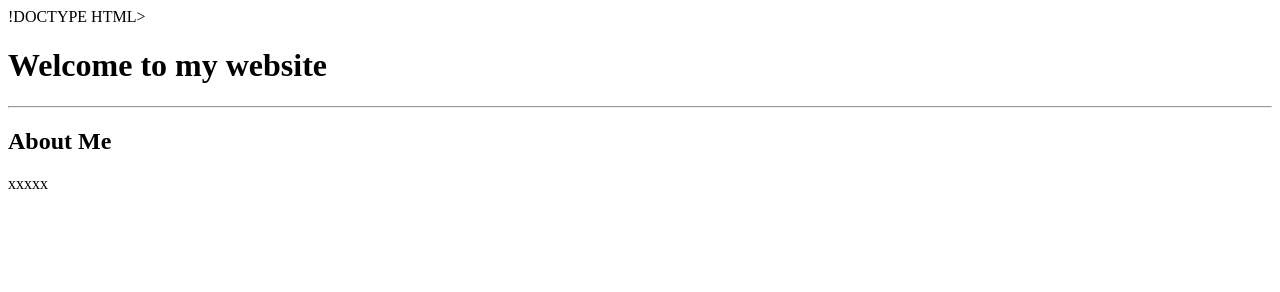
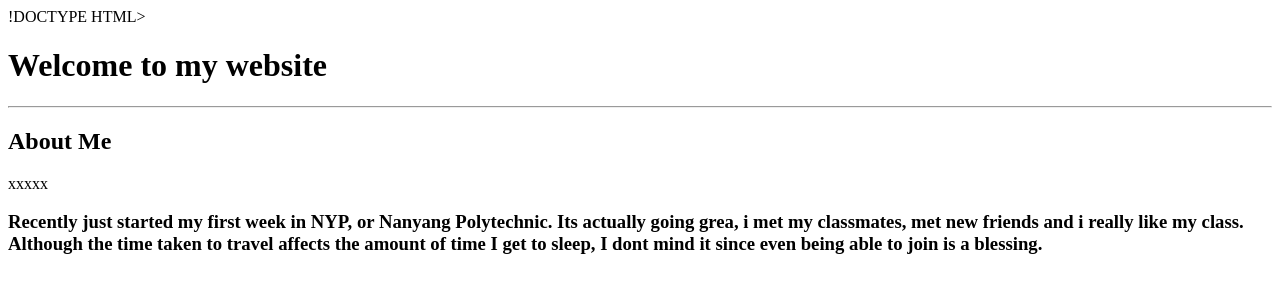
Before and after one commit to laoahgong256-ctrl/laoahgong256-Github.io, a plain HTML site: page index.html in a window 1280 px wide. Drawn offline with Linux system fonts and the light colour scheme.

Commit message:
Update index.html

```diff
--- a/index.html
+++ b/index.html
@@ -9,5 +9,6 @@
         <hr>
         <h2>About Me</h2>
         <p>xxxxx</p>
+        <h3>Recently just started my first week in NYP, or Nanyang Polytechnic. Its actually going grea, i met my classmates, met new friends and i really like my class. Although the time taken to travel affects the amount of time I get to sleep, I dont mind it since even being able to join is a blessing.</h3>
     </body>
 </html>
```
